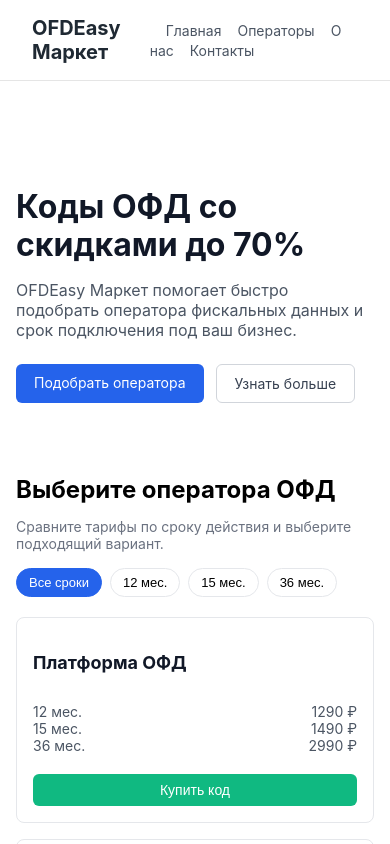
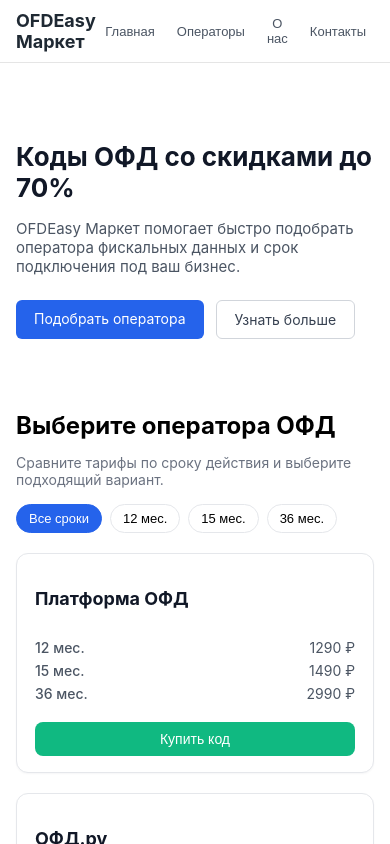
Before and after one commit to qwejssl/ofd-easy-market, a React (Create React App) app: page / in a window 390 px wide. Shown: the top 844 px of the page. Built offline with nearby package versions, Linux system fonts and the light colour scheme; the HTML template or start-up script is replaced by a standard one.

Commit message:
improve responsive layout, card styles and add react router

```diff
--- a/package.json
+++ b/package.json
@@ -9,6 +9,7 @@
     "@testing-library/user-event": "^13.5.0",
     "react": "^19.2.3",
     "react-dom": "^19.2.3",
+    "react-router-dom": "^7.11.0",
     "react-scripts": "5.0.1",
     "web-vitals": "^2.1.4"
   },
--- a/src/components/Header/Header.css
+++ b/src/components/Header/Header.css
@@ -4,21 +4,55 @@
 	justify-content: space-between;
 	padding: 16px 32px;
 	border-bottom: 1px solid #e5e5e5;
+	position: sticky;
+	top: 0;
+	z-index: 10;
+	background: #ffffff;
 }
 
 .header__logo {
 	font-weight: 700;
 	font-size: 20px;
 	color: #1f2933;
+	cursor: pointer;
 }
 
-.header__nav a {
-	margin-left: 16px;
-	text-decoration: none;
-	color: #4b5563;
-	font-size: 14px;
+.header__nav {
+	display: flex;
+	align-items: center;
+	gap: 12px;
 }
 
-.header__nav a:hover {
+.header__nav button {
+	border: none;
+	background: transparent;
+	padding: 6px 10px;
+	font-size: 14px;
+	color: #4b5563;
+	cursor: pointer;
+	border-radius: 999px;
+}
+
+.header__nav button:hover {
+	background: #f3f4f6;
 	color: #111827;
 }
+
+@media (max-width: 640px) {
+	.header {
+		padding: 10px 16px;
+	}
+
+	.header__logo {
+		font-size: 18px;
+	}
+
+	.header__nav {
+		gap: 6px;
+	}
+
+	.header__nav button {
+		font-size: 13px;
+		padding: 4px 8px;
+	}
+}
--- a/src/components/Header/Header.js
+++ b/src/components/Header/Header.js
@@ -1,14 +1,31 @@
 import './Header.css'
+
+function scrollToId(id) {
+	const el = document.getElementById(id)
+	if (el) {
+		el.scrollIntoView({ behavior: 'smooth' })
+	}
+}
 
 function Header() {
 	return (
 		<header className='header'>
-			<div className='header__logo'>OFDEasy Маркет</div>
+			<div className='header__logo' onClick={() => scrollToId('home')}>
+				OFDEasy Маркет
+			</div>
 			<nav className='header__nav'>
-				<a href='#home'>Главная</a>
-				<a href='#operators'>Операторы</a>
-				<a href='#about'>О нас</a>
-				<a href='#contacts'>Контакты</a>
+				<button type='button' onClick={() => scrollToId('home')}>
+					Главная
+				</button>
+				<button type='button' onClick={() => scrollToId('operators')}>
+					Операторы
+				</button>
+				<button type='button' onClick={() => scrollToId('about')}>
+					О нас
+				</button>
+				<button type='button' onClick={() => scrollToId('contacts')}>
+					Контакты
+				</button>
 			</nav>
 		</header>
 	)
--- a/src/components/Hero/Hero.css
+++ b/src/components/Hero/Hero.css
@@ -51,3 +51,17 @@
 .hero__secondary:hover {
 	background: #f3f4f6;
 }
+
+@media (max-width: 640px) {
+	.hero {
+		padding-top: 32px;
+	}
+
+	.hero__content h1 {
+		font-size: 26px;
+	}
+
+	.hero__content p {
+		font-size: 15px;
+	}
+}
--- a/src/components/Layout/Layout.css
+++ b/src/components/Layout/Layout.css
@@ -1,12 +1,18 @@
 .layout {
-	min-height: 100vh;
-	display: flex;
-	flex-direction: column;
+  min-height: 100vh;
+  display: flex;
+  flex-direction: column;
 }
 
 .layout__main {
-	flex: 1;
-	padding: 32px 16px;
-	max-width: 1100px;
-	margin: 0 auto;
+  flex: 1;
+  padding: 24px 16px 40px;
+  max-width: 1120px;
+  margin: 0 auto;
 }
+
+@media (min-width: 1024px) {
+  .layout__main {
+    padding-top: 32px;
+  }
+}
--- a/src/components/OFD/OFDCard.css
+++ b/src/components/OFD/OFDCard.css
@@ -1,10 +1,20 @@
 .ofd-card {
 	border: 1px solid #e5e7eb;
-	border-radius: 8px;
-	padding: 16px;
+	border-radius: 12px;
+	padding: 16px 18px;
 	display: flex;
 	flex-direction: column;
 	gap: 12px;
+	background: #ffffff;
+	box-shadow: 0 1px 2px rgba(15, 23, 42, 0.04);
+	transition: transform 0.12s ease, box-shadow 0.12s ease,
+		border-color 0.12s ease;
+}
+
+.ofd-card:hover {
+	transform: translateY(-2px);
+	border-color: #c7d2fe;
+	box-shadow: 0 8px 20px rgba(15, 23, 42, 0.08);
 }
 
 .ofd-card__name {
@@ -16,6 +26,9 @@
 	list-style: none;
 	padding: 0;
 	margin: 0;
+	display: flex;
+	flex-direction: column;
+	gap: 6px;
 }
 
 .ofd-card__plans li {
@@ -25,15 +38,20 @@
 	color: #4b5563;
 }
 
+.ofd-card__plans li span:first-child {
+	font-weight: 500;
+}
+
 .ofd-card__button {
 	margin-top: 8px;
-	padding: 8px 12px;
-	border-radius: 6px;
+	padding: 9px 12px;
+	border-radius: 8px;
 	border: none;
 	background: #10b981;
 	color: white;
 	font-size: 14px;
 	cursor: pointer;
+	font-weight: 500;
 }
 
 .ofd-card__button:hover {
--- a/src/components/OFD/OFDList.css
+++ b/src/components/OFD/OFDList.css
@@ -40,3 +40,15 @@
 	grid-template-columns: repeat(auto-fit, minmax(260px, 1fr));
 	gap: 16px;
 }
+
+.ofd-list__grid {
+	display: grid;
+	grid-template-columns: repeat(auto-fit, minmax(260px, 1fr));
+	gap: 20px;
+}
+
+@media (max-width: 640px) {
+	.ofd-list__filters {
+		justify-content: flex-start;
+	}
+}
--- a/src/index.css
+++ b/src/index.css
@@ -11,3 +11,7 @@
 	font-family: source-code-pro, Menlo, Monaco, Consolas, 'Courier New',
 		monospace;
 }
+
+html {
+	scroll-behavior: smooth;
+}
```
Also changed, not shown: 1 other file (tests, documents, lock files or other folders). Lines whose indentation alone changed are shown as unchanged.
